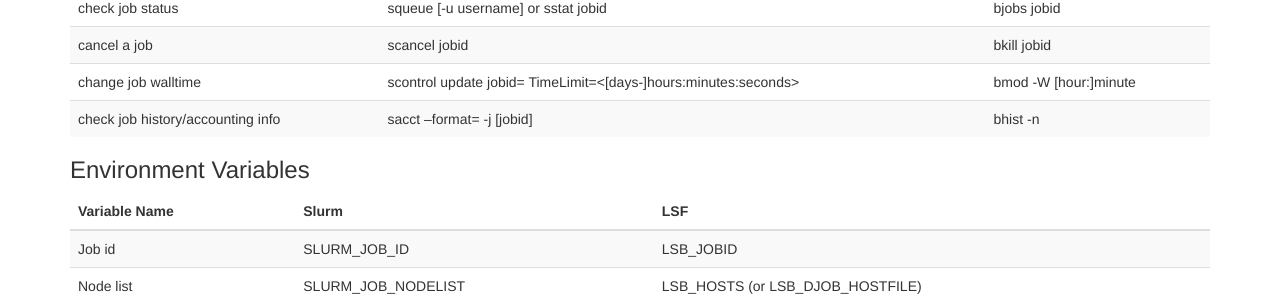
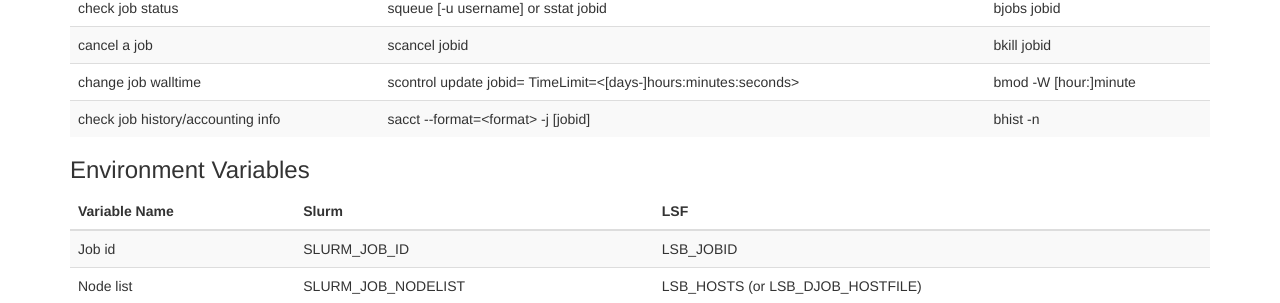
Before and after one commit to luop0812/HPRC_IntroHPC, a Jekyll site: the page built from _episodes/12-scheduler.md, in a window 1280 px wide and 900 px high, scrolled down 4794 px. Shown: the part 149-452 px from the top of the window. Built offline with Jekyll 4.4.1, drawn with Linux system fonts in a browser that asks for light colours.

Commit message:
more edits

```diff
--- a/_episodes/12-scheduler.md
+++ b/_episodes/12-scheduler.md
@@ -287,7 +287,7 @@ When a job is done, information about the job will be stored in either log files
 | check job status | squeue [-u username] or sstat jobid | bjobs jobid |
 | cancel a job | scancel jobid | bkill jobid |
 | change job walltime | scontrol update jobid=<jobid> TimeLimit=<[days-]hours:minutes:seconds> | bmod -W [hour:]minute |
-| check job history/accounting info| sacct --format=<format> -j [jobid] | bhist -n <days> |
+| check job history/accounting info| sacct \-\-format=\<format\> -j [jobid] | bhist -n <days> |
 
 
 
```
